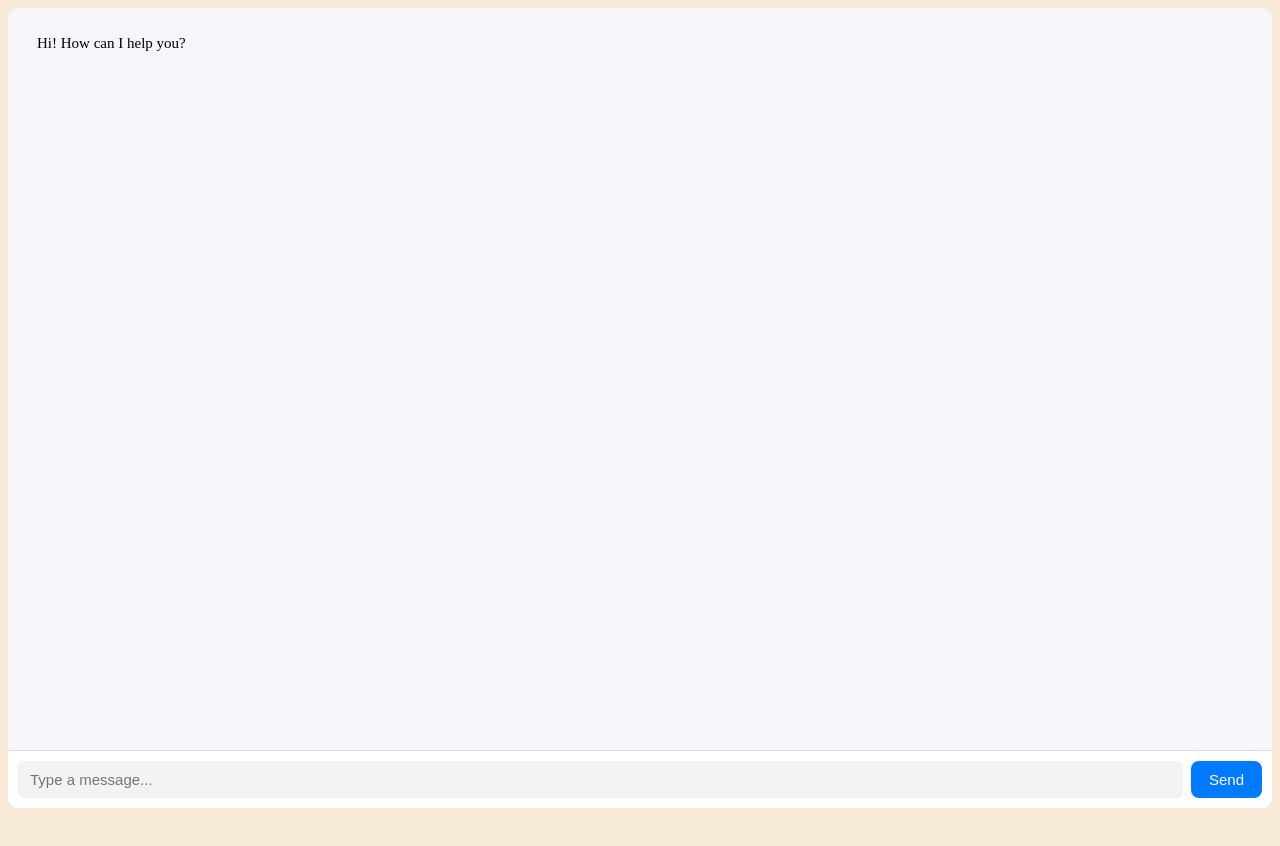
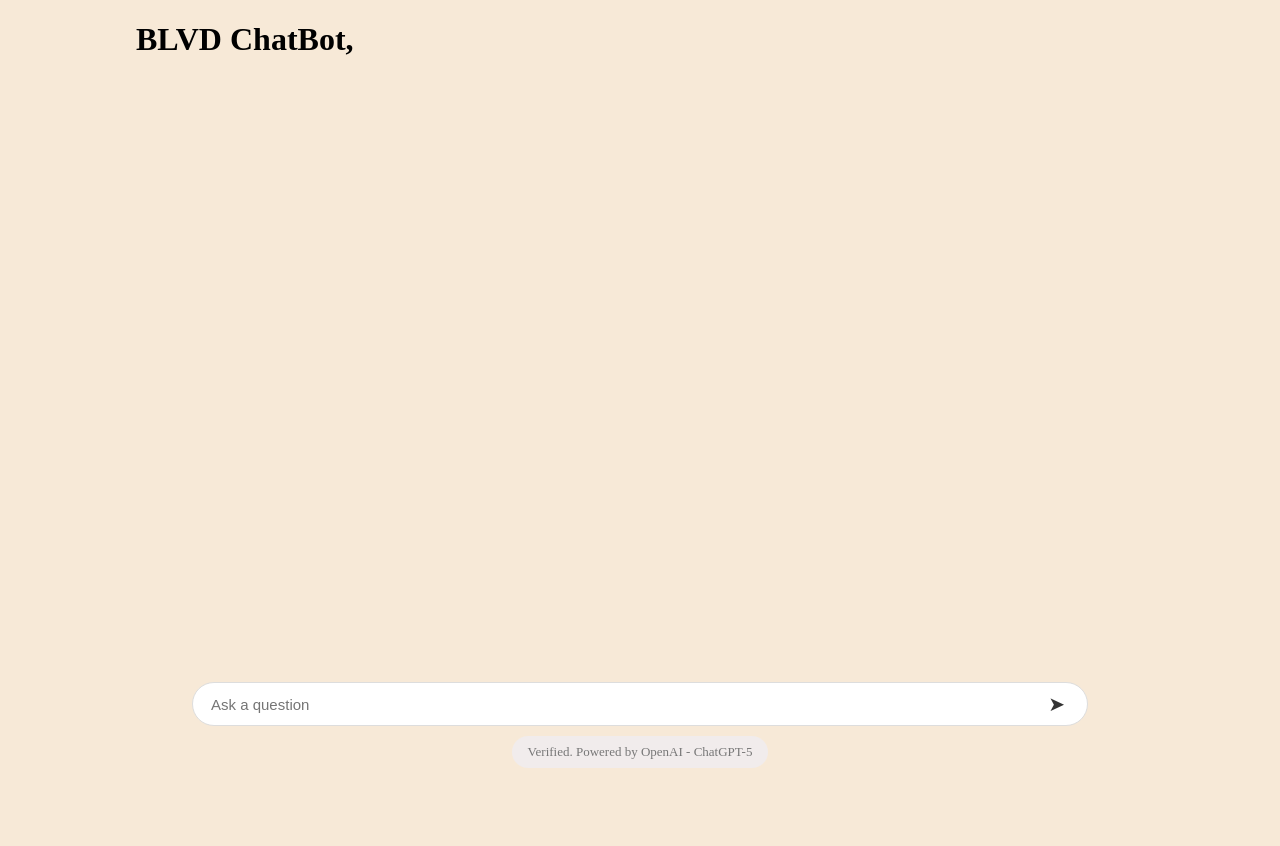
Before and after one commit to OpenSource-Technologies/blvd-mcp-frontend, an Angular app: page / in a window 1280 px wide. Shown: the top 846 px of the page. Before the commit the page ends 816 px from the top, so only its background shows below. Built offline with nearby package versions, Linux system fonts and the light colour scheme.

Commit message:
chat conponent for ui and api uintegration

```diff
--- a/src/app/chat/chat.component.html
+++ b/src/app/chat/chat.component.html
@@ -65,15 +65,26 @@
 <!-- <button class="open-chat-btn" (click)="toggleChat()">
   💬 Chat
 </button> -->
+
+
+
+<!-----basic design ------>
+<div >
+  <div>
+    <h1 class="headText">BLVD ChatBot,</h1></div>
+  <!-- <header class="chat-header">
+    <h1>wellmedr.</h1>
+    <button class="start-btn">Get Started</button>
+  </header> -->
+  <div class="main-chat-container">
     <div class="chat-container" >
       <div class="messages">
-      <div *ngFor="let msg of chatMessages" [ngClass]="msg.sender">
-        <img *ngIf="msg.sender=='agent'" class="avatar" src="assets/user.svg" alt="Agent" />
-        <div class="message-text">{{ msg.text }}</div>
+        <div *ngFor="let msg of chatMessages" [ngClass]="msg.role">
+          <img *ngIf="msg.role=='assistant'" class="avatar" src="assets/user.svg" alt="Agent" />
+          <div class="message-text">{{ msg.content }}</div>
         </div>
 
 
-      <!-- 🔹 Show loader message -->
       <div *ngIf="isLoading" class="agent loading">
         <div class="message-text">
           <span class="dot"></span>
@@ -83,8 +94,86 @@
       </div>
       </div>
 
+      <div class="fixedFooter">
         <div class="chat-input">
-      <input  [(ngModel)]="userInput" placeholder="Type a message..."  (keyup.enter)="sendMessage()" />
-      <button (click)="sendMessage()">Send</button>
+            <input
+              [(ngModel)]="userInput"
+              placeholder="Ask a question"
+              (keyup.enter)="sendMessage()"
+            />
+            <button (click)="sendMessage()">➤</button>
+
+        </div>
+        <div class="footerDiv">
+          <footer class="chat-footer">
+            Verified. Powered by OpenAI - ChatGPT-5
+          </footer>
         </div>
       </div>
+    </div>
+  </div>
+</div>
+
+
+<!-- <ion-footer class="ion-margin-bottom">
+  <div class="chat-input">
+      <input
+        [(ngModel)]="userInput"
+        placeholder="Ask a question"
+        (keyup.enter)="sendMessage()"
+      />
+      <button (click)="sendMessage()">➤</button>
+  </div>
+</ion-footer> -->
+
+
+  <!-- <div class="chat-wrapper">
+    <header class="chat-header">
+      <h1>wellmedr.</h1>
+      <button class="start-btn" (click)="toggleChat()">Get Started</button>
+    </header>
+
+    <div class="chat-container" *ngIf="isChatOpen">
+      <div class="messages">
+        <div class="message bot">
+          <div class="message-bubble intro">
+            Before we begin, I need to verify:
+            <ol>
+              <li>You're at least 18 years old</li>
+              <li>You reside in the United States</li>
+              <li>You understand I'm an AI assistant, and all final decisions are made by our medical team</li>
+            </ol>
+          </div>
+        </div>
+
+        <div *ngFor="let msg of chatMessages" class="message" [ngClass]="msg.sender">
+          <div class="message-bubble">
+            <div class="message-meta">
+              <strong *ngIf="msg.sender === 'bot'">Clara</strong>
+              <span class="timestamp">{{ msg.time }}</span>
+            </div>
+            <div class="message-text">{{ msg.text }}</div>
+          </div>
+        </div>
+
+        <div *ngIf="isLoading" class="message bot loading">
+          <div class="message-bubble typing">
+            <span class="dot"></span><span class="dot"></span><span class="dot"></span>
+          </div>
+        </div>
+      </div>
+
+      <div class="chat-input">
+        <input
+          [(ngModel)]="userInput"
+          placeholder="Ask a question or share your symptoms"
+          (keyup.enter)="sendMessage()"
+        />
+        <button (click)="sendMessage()">➤</button>
+      </div>
+
+      <footer class="chat-footer">
+        Verified by licensed healthcare experts. Powered by OpenAI - ChatGPT-5
+      </footer>
+    </div>
+  </div> -->
--- a/src/app/chat/chat.component.scss
+++ b/src/app/chat/chat.component.scss
@@ -157,18 +157,29 @@
 
 
 
+/* for last basic ui start**/
+
+
+.main-chat-container{
+  display: flex;
+  justify-content: center;
+  align-items: center;
+ // height: 100vh;
+}
+
 .chat-container {
   display: flex;
   flex-direction: column;
-  height: 100vh;
+ // height: 100vh;
   width: 100%;
-  background: #f4f6fa;
+  //background: #f4f6fa;
   border-radius: 10px;
   overflow: hidden;
 
-  @media (max-width: 768px) {
+  @media (min-width: 600px) {
     border-radius: 0; // remove rounded corners on mobile
     height: 100vh;
+    width: 70vw;
   }
 }
 
@@ -180,7 +191,7 @@
   flex-direction: column;
 
   .user,
-  .agent {
+  .assistant {
     margin-bottom: 12px;
     display: flex;
     align-items: flex-end;
@@ -189,16 +200,16 @@
   .user {
     justify-content: flex-end;
     .message-text {
-      background: #007bff;
-      color: white;
+      background: #e9ecef; //#007bff;
+      color: black; // white;
       border-bottom-right-radius: 4px;
     }
   }
 
-  .agent {
+  .assistant {
     justify-content: flex-start;
     .message-text {
-      background: #e9ecef;
+     // background: #e9ecef;
       color: #333;
       border-bottom-left-radius: 4px;
     }
@@ -226,47 +237,73 @@
 }
 
 /*** Input Area ***/
+// .chat-input {
+//   display: flex;
+//   padding: 10px;
+//   background: white;
+//   border-top: 1px solid #ddd;
+//   align-items: center;
+
+//   input {
+//     flex: 1;
+//     border: none;
+//     padding: 10px 12px;
+//     outline: none;
+//     font-size: 15px;
+//     border-radius: 6px;
+//     background: #f1f3f5;
+
+//     @media (max-width: 480px) {
+//       font-size: 14px;
+//       padding: 8px 10px;
+//     }
+//   }
+
+//   button {
+//     background: #007bff;
+//     color: white;
+//     border: none;
+//     padding: 10px 18px;
+//     border-radius: 8px;
+//     cursor: pointer;
+//     margin-left: 8px;
+//     font-size: 15px;
+//     transition: background 0.3s;
+
+//     &:hover {
+//       background: #005fcc;
+//     }
+
+//     @media (max-width: 480px) {
+//       padding: 8px 12px;
+//       font-size: 14px;
+//     }
+//   }
+// }
+
 .chat-input {
   display: flex;
-  padding: 10px;
-  background: white;
-  border-top: 1px solid #ddd;
   align-items: center;
+  background: #fff;
+  border-radius: 30px;
+  padding: 8px 16px;
+  margin: 10px 0;
+  border: 1px solid #ddd;
 
   input {
     flex: 1;
     border: none;
-    padding: 10px 12px;
     outline: none;
+    background: transparent;
     font-size: 15px;
-    border-radius: 6px;
-    background: #f1f3f5;
-
-    @media (max-width: 480px) {
-      font-size: 14px;
-      padding: 8px 10px;
-    }
   }
 
   button {
-    background: #007bff;
-    color: white;
     border: none;
-    padding: 10px 18px;
-    border-radius: 8px;
+    background: transparent;
+    font-size: 20px;
     cursor: pointer;
-    margin-left: 8px;
-    font-size: 15px;
-    transition: background 0.3s;
-
-    &:hover {
-      background: #005fcc;
-    }
-
-    @media (max-width: 480px) {
-      padding: 8px 12px;
-      font-size: 14px;
-    }
+    color: #333;
   }
 }
 
@@ -276,6 +313,10 @@
   display: flex;
   align-items: center;
   gap: 4px;
+
+  @media (min-width: 600px) {
+    width: 20vw;
+  }
 }
 
 .dot {
@@ -330,3 +371,215 @@
 .messages::-webkit-scrollbar-track {
   background: transparent;
 }
+
+
+/*for last basic ui end*/
+
+
+// body, html {
+//   margin: 0;
+//   padding: 0;
+//   font-family: 'Inter', sans-serif;
+//   background: #fff7ee;
+// }
+
+// .chat-wrapper {
+//   display: flex;
+//   flex-direction: column;
+//   align-items: center;
+//   background: #fff7ee;
+//   min-height: 100vh;
+//   width: 100%;
+// }
+
+// .chat-header {
+//   width: 100%;
+//   background: #fff7ee;
+//   display: flex;
+//   justify-content: space-between;
+//   align-items: center;
+//   padding: 20px 40px;
+
+//   h1 {
+//     font-size: 28px;
+//     font-weight: 700;
+//     color: #0a0a0a;
+//   }
+
+//   .start-btn {
+//     background: #002b3d;
+//     color: white;
+//     padding: 10px 20px;
+//     border-radius: 30px;
+//     font-size: 15px;
+//     cursor: pointer;
+//     border: none;
+//     transition: background 0.3s;
+
+//     &:hover {
+//       background: #014a66;
+//     }
+//   }
+// }
+
+// .chat-container {
+//   background: #fff0dd;
+//   width: 100%;
+//   max-width: 800px;
+//   border-radius: 8px;
+//   box-shadow: 0 0 20px rgba(0,0,0,0.05);
+//   padding: 20px;
+//   display: flex;
+//   flex-direction: column;
+//   justify-content: space-between;
+// }
+
+// .messages {
+//   flex: 1;
+//   overflow-y: auto;
+//   padding: 10px;
+//   display: flex;
+//   flex-direction: column;
+// }
+
+// .message {
+//   margin-bottom: 14px;
+//   display: flex;
+//   flex-direction: column;
+
+//   &.user {
+//     align-items: flex-end;
+
+//     .message-bubble {
+//       background: #fff;
+//       color: #333;
+//       border-radius: 12px 12px 0 12px;
+//     }
+//   }
+
+//   &.bot {
+//     align-items: flex-start;
+
+//     .message-bubble {
+//       background: #f8e8d1;
+//       color: #111;
+//       border-radius: 12px 12px 12px 0;
+//     }
+//   }
+
+//   .message-bubble {
+//     padding: 12px 16px;
+//     max-width: 75%;
+//     line-height: 1.4;
+//     font-size: 15px;
+//   }
+
+//   .message-meta {
+//     font-size: 13px;
+//     color: #666;
+//     margin-bottom: 4px;
+//     display: flex;
+//     justify-content: space-between;
+//   }
+// }
+
+// /* Typing dots */
+// .typing {
+//   display: flex;
+//   gap: 4px;
+// }
+// .dot {
+//   width: 8px;
+//   height: 8px;
+//   background: #999;
+//   border-radius: 50%;
+//   animation: blink 1.4s infinite both;
+// }
+// .dot:nth-child(2) {
+//   animation-delay: 0.2s;
+// }
+// .dot:nth-child(3) {
+//   animation-delay: 0.4s;
+// }
+// @keyframes blink {
+//   0%, 80%, 100% { opacity: 0; }
+//   40% { opacity: 1; }
+// }
+
+// /* Input box */
+// .chat-input {
+//   display: flex;
+//   align-items: center;
+//   background: #fff;
+//   border-radius: 30px;
+//   padding: 8px 16px;
+//   margin: 10px 0;
+//   border: 1px solid #ddd;
+
+//   input {
+//     flex: 1;
+//     border: none;
+//     outline: none;
+//     background: transparent;
+//     font-size: 15px;
+//   }
+
+//   button {
+//     border: none;
+//     background: transparent;
+//     font-size: 20px;
+//     cursor: pointer;
+//     color: #333;
+//   }
+// }
+
+
+.headText{
+  padding-left: 15px;
+  @media (min-width: 600px) {
+    padding-left: 10vw;
+  }
+}
+/* Footer */
+
+.fixedFooter{
+  // position: fixed;      /* 👈 stays in place even when scrolling */
+  // bottom: 0;            /* 👈 stick to bottom */
+  // left: 0;
+  // width: 100%;          /* full width */
+  // text-align: center;   /* center horizontally */
+  // background: transparent; /* optional */
+  // z-index: 1000;
+
+
+  position: absolute;
+    bottom: 0;
+    left: 5vw;
+    width: 100%;
+    text-align: center;
+    background: transparent;
+    z-index: 1000;
+    width: 90vw;
+    @media (min-width: 600px) {
+      width: 70vw;
+      left: 15vw;
+    }
+
+}
+
+.footerDiv {
+  display: flex;
+  justify-content: center;
+  align-items: center;
+  margin-bottom: 4vh;
+}
+
+.chat-footer {
+  font-size: 13px;
+  color: #777;
+  text-align: center;
+  padding: 8px 16px;
+  border-radius: 20px;
+  background-color: #f1ecec;
+  display: inline-block;
+}
--- a/src/app/chat/chat.component.ts
+++ b/src/app/chat/chat.component.ts
@@ -27,13 +27,18 @@ export class ChatComponent implements OnInit {
 
 
 
-  chatMessages: { sender: string, text: string }[] = [
-    { sender: 'bot', text: 'Hi! How can I help you?' }
-  ];
+  // chatMessages: { sender: string, text: string }[] = [
+  //   { sender: 'bot', text: 'Hi! How can I help you?' }
+  // ];
   userInput = '';
   mode: 'bot' | 'agent' = 'bot'; // 👈 track current mode
 
   isChatOpen = false;
+
+
+  //for last ui
+
+  chatMessages: any[] = [];
 
   constructor(
     private chatService: ChatService,
@@ -168,13 +173,16 @@ export class ChatComponent implements OnInit {
 
 
 
+  /**for basic ui start*/
+
   async sendMessage() {
     const message = this.userInput.trim();
     console.log("message >> ",message)
     if (!message) return;
-    this.chatMessages.push({ sender: 'user', text: message });
+    this.chatMessages.push({ role: 'user', content: message });
     this.userInput = '';
     this.isLoading = true;
+    console.log("mode >> ",this.mode);
 
     if (this.mode === 'bot') {
       await this.handleBotMessage(message);
@@ -186,25 +194,27 @@ export class ChatComponent implements OnInit {
   private async handleBotMessage(message: string) {
     try {
       const response: any = await this.http.post(
-        'http://localhost:5678/webhook/ca7ad99c-d1cd-4237-b95d-5182c70a7d14/chat',
+       // 'http://localhost:5678/webhook/ca7ad99c-d1cd-4237-b95d-5182c70a7d14/chat',
+       'http://localhost:3000/chat',
         { chatInput: message }
       ).toPromise();
 
       console.log('Bot response:', response);
       this.isLoading = false;
+      let userRole = response.reply;
 
       // Check if backend says "agent"
-      if (response.output === 'agent') {
-        this.chatMessages.push({ sender: 'user', text: 'Connecting you to a human agent...' });
+      if (userRole.role === 'humanAgent') {
+        this.chatMessages.push({ role: 'user', content: 'Connecting you to a human agent...' });
         this.initTawkInline(); // initialize chat
         this.mode = 'agent';
       } else {
-        this.chatMessages.push({ sender: 'agent', text: response.output });
+        this.chatMessages.push({ role: 'assistant', content: userRole.content });
       }
     } catch (error) {
       this.isLoading = false;
       console.error('Error:', error);
-      this.chatMessages.push({ sender: 'bot', text: 'Error connecting to bot.' });
+      this.chatMessages.push({ role: 'bot', content: 'Error connecting to bot.' });
     }
   }
 
@@ -264,4 +274,38 @@ export class ChatComponent implements OnInit {
     //   });
     // };
   }
-}
+
+
+
+  //for last ui
+
+
+  /**for basic ui end*/
+
+
+
+//   toggleChat() {
+//     this.isChatOpen = !this.isChatOpen;
+//   }
+
+//   sendMessage() {
+//     if (!this.userInput.trim()) return;
+
+//     const now = new Date();
+//     const time = now.toLocaleTimeString([], { hour: '2-digit', minute: '2-digit' });
+//     this.chatMessages.push({ sender: 'user', text: this.userInput, time: time });
+//     const message = this.userInput;
+//     this.userInput = '';
+//     this.isLoading = true;
+
+//     setTimeout(() => {
+//       this.isLoading = false;
+//       const reply = this.mockBotResponse(message);
+//       this.chatMessages.push({ sender: 'bot', text: reply, time: new Date().toLocaleTimeString([], { hour: '2-digit', minute: '2-digit' }) });
+//     }, 1500);
+//   }
+
+//   mockBotResponse(input: string) {
+//     return `You said: "${input}". I'm Clara, your AI medical assistant.`;
+//   }
+ }
```
Lines whose indentation alone changed are shown as unchanged.
